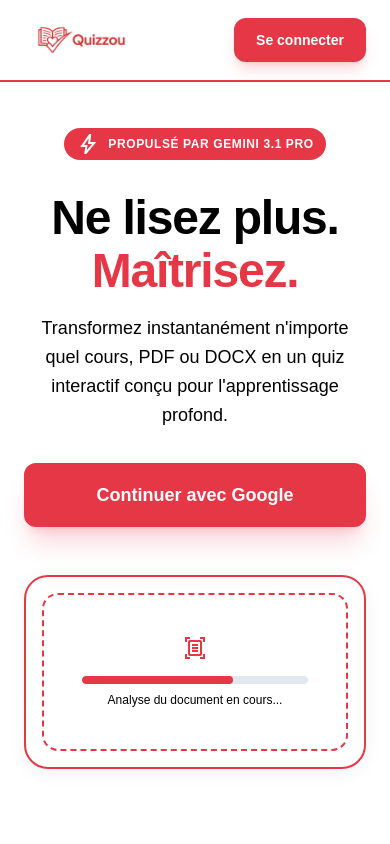
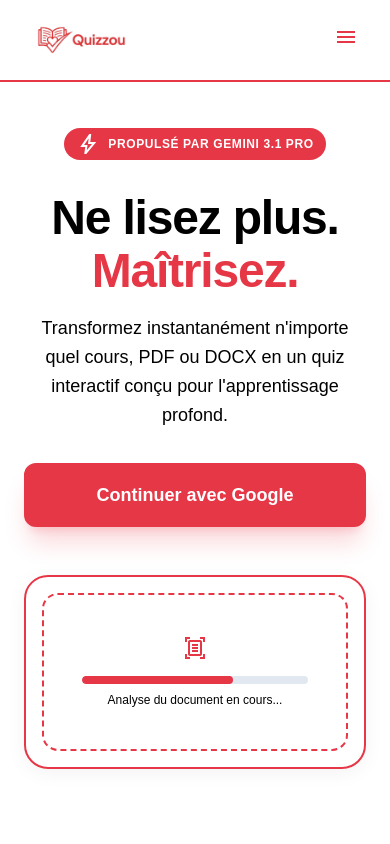
Before and after one commit to daliyvan4-design/Quizzou, a Next.js app: page / in a window 390 px wide. Shown: the top 844 px of the page. Built offline with nearby package versions, Linux system fonts and the light colour scheme; no server answers.

Commit message:
Add responsive mobile hamburger menu to landing page

```diff
--- a/src/app/page.tsx
+++ b/src/app/page.tsx
@@ -10,6 +10,7 @@ import { auth, googleProvider } from "@/lib/firebase/config";
 export default function Home() {
   const router = useRouter();
   const [isLoggingIn, setIsLoggingIn] = useState(false);
+  const [isMobileMenuOpen, setIsMobileMenuOpen] = useState(false);
 
   const handleLogin = async () => {
     try {
@@ -61,15 +62,37 @@ export default function Home() {
             <img src="/logo.png" alt="Quizzou Logo" className="h-16 md:h-20 w-auto object-contain" />
           </div>
           <nav className="hidden md:flex items-center gap-8">
-            <Link className="text-sm font-medium hover:text-primary transition-colors" href="/features">Fonctionnalités</Link>
-            <Link className="text-sm font-medium hover:text-primary transition-colors" href="/pricing">Tarifs</Link>
-            <Link className="text-sm font-medium hover:text-primary transition-colors" href="/contact">Contact</Link>
+            <Link className="text-sm font-bold hover:text-primary transition-colors" href="/features">Fonctionnalités</Link>
+            <Link className="text-sm font-bold hover:text-primary transition-colors" href="/pricing">Tarifs</Link>
+            <Link className="text-sm font-bold hover:text-primary transition-colors" href="/contact">Contact</Link>
           </nav>
-          <button onClick={handleLogin} disabled={isLoggingIn} className="flex items-center gap-2 bg-primary text-white border-2 border-primary px-5 py-2.5 rounded-xl text-sm font-bold shadow-lg shadow-primary/20 hover:bg-white hover:text-primary transition-all hover:scale-105 active:scale-95 disabled:opacity-50">
-            {isLoggingIn ? "Patientez..." : "Se connecter"}
+          <div className="flex items-center gap-4">
+            <button onClick={handleLogin} disabled={isLoggingIn} className="hidden md:flex items-center gap-2 bg-primary text-white border-2 border-primary px-5 py-2.5 rounded-xl text-sm font-bold shadow-lg shadow-primary/20 hover:bg-white hover:text-primary transition-all hover:scale-105 active:scale-95 disabled:opacity-50">
+              {isLoggingIn ? "Patientez..." : "Se connecter"}
+            </button>
+            <button onClick={() => setIsMobileMenuOpen(!isMobileMenuOpen)} className="md:hidden text-primary p-2">
+              <span className="material-symbols-outlined text-3xl">menu</span>
+            </button>
+          </div>
+        </div>
+      </header>
+
+      {/* Mobile Menu Overlay */}
+      {isMobileMenuOpen && (
+        <div className="fixed inset-0 z-[60] bg-white flex flex-col pt-24 px-6 md:hidden">
+          <button onClick={() => setIsMobileMenuOpen(false)} className="absolute top-6 right-6 text-primary p-2">
+            <span className="material-symbols-outlined text-3xl">close</span>
+          </button>
+          <nav className="flex flex-col gap-6 items-center text-center w-full mb-8">
+            <Link onClick={() => setIsMobileMenuOpen(false)} className="text-xl font-black text-black hover:text-primary transition-colors" href="/features">Fonctionnalités</Link>
+            <Link onClick={() => setIsMobileMenuOpen(false)} className="text-xl font-black text-black hover:text-primary transition-colors" href="/pricing">Tarifs</Link>
+            <Link onClick={() => setIsMobileMenuOpen(false)} className="text-xl font-black text-black hover:text-primary transition-colors" href="/contact">Contact</Link>
+          </nav>
+          <button onClick={() => { setIsMobileMenuOpen(false); handleLogin(); }} disabled={isLoggingIn} className="flex justify-center items-center gap-2 bg-primary text-white border-2 border-primary px-8 py-4 rounded-xl text-lg font-bold shadow-lg w-full transition-all active:scale-95 disabled:opacity-50">
+            {isLoggingIn ? "Patientez..." : "Se connecter avec Google"}
           </button>
         </div>
-      </header>
+      )}
 
       <main className="flex-grow pt-32">
         <section className="opacity-0 animate-fade-in-up max-w-7xl mx-auto px-6 grid grid-cols-1 lg:grid-cols-2 gap-12 items-center mb-32">
```
